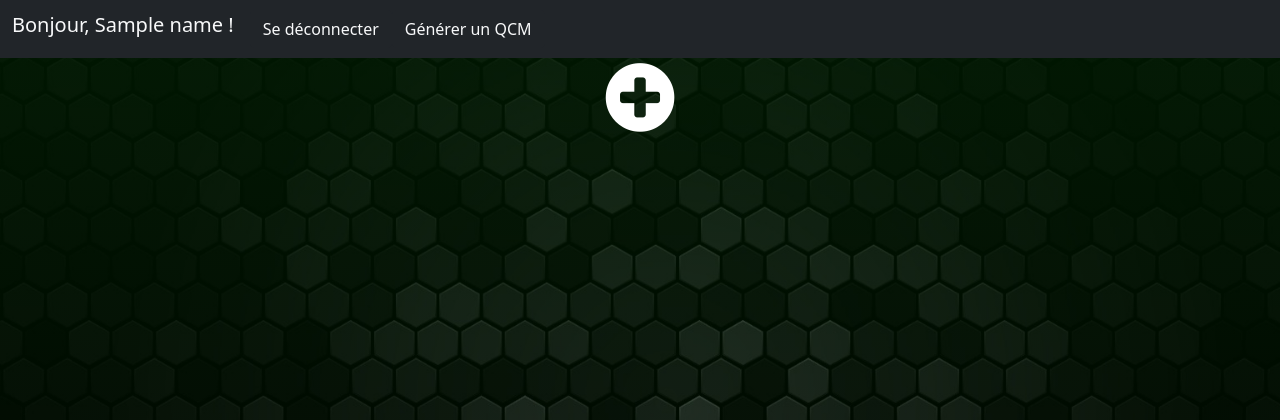
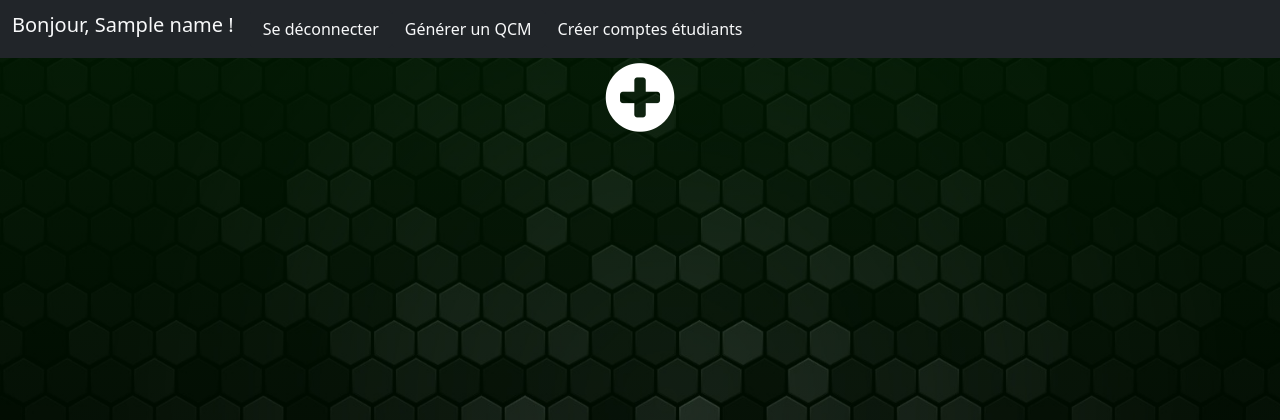
Before and after one commit to Kuuro-neko/projet-HAI405I, a Flask app: template templates/questions.html in a window 1280 px wide. Shown: the top 420 px of the page. Run offline with Flask 2, Linux system fonts and the light colour scheme; the template is opened without the code that fills it: most values are stand-ins (such as "Sample title", 1, 10 or a date in 2020); some libraries are stand-ins or nearby versions.

Commit message:
add bouton creer comptes etu

```diff
--- a/templates/questions.html
+++ b/templates/questions.html
@@ -30,6 +30,7 @@
                   <a class="btn btn-dark text-light" href="{{ url_for('logout') }}" onmouseover="this.style.transform='scale(1.1)'" onmouseout="this.style.transform='scale(1)'">Se déconnecter</a>
                   {% endif %}
                   <a class="btn btn-dark text-light" href="generation" onmouseover="this.style.transform='scale(1.1)'" onmouseout="this.style.transform='scale(1)'">Générer un QCM</a>
+                  <a class="btn btn-dark text-light" href="creation-comptes-etudiants" onmouseover="this.style.transform='scale(1.1)'" onmouseout="this.style.transform='scale(1)'">Créer comptes étudiants</a>
                 </div>
               </div>
             </div>
```
